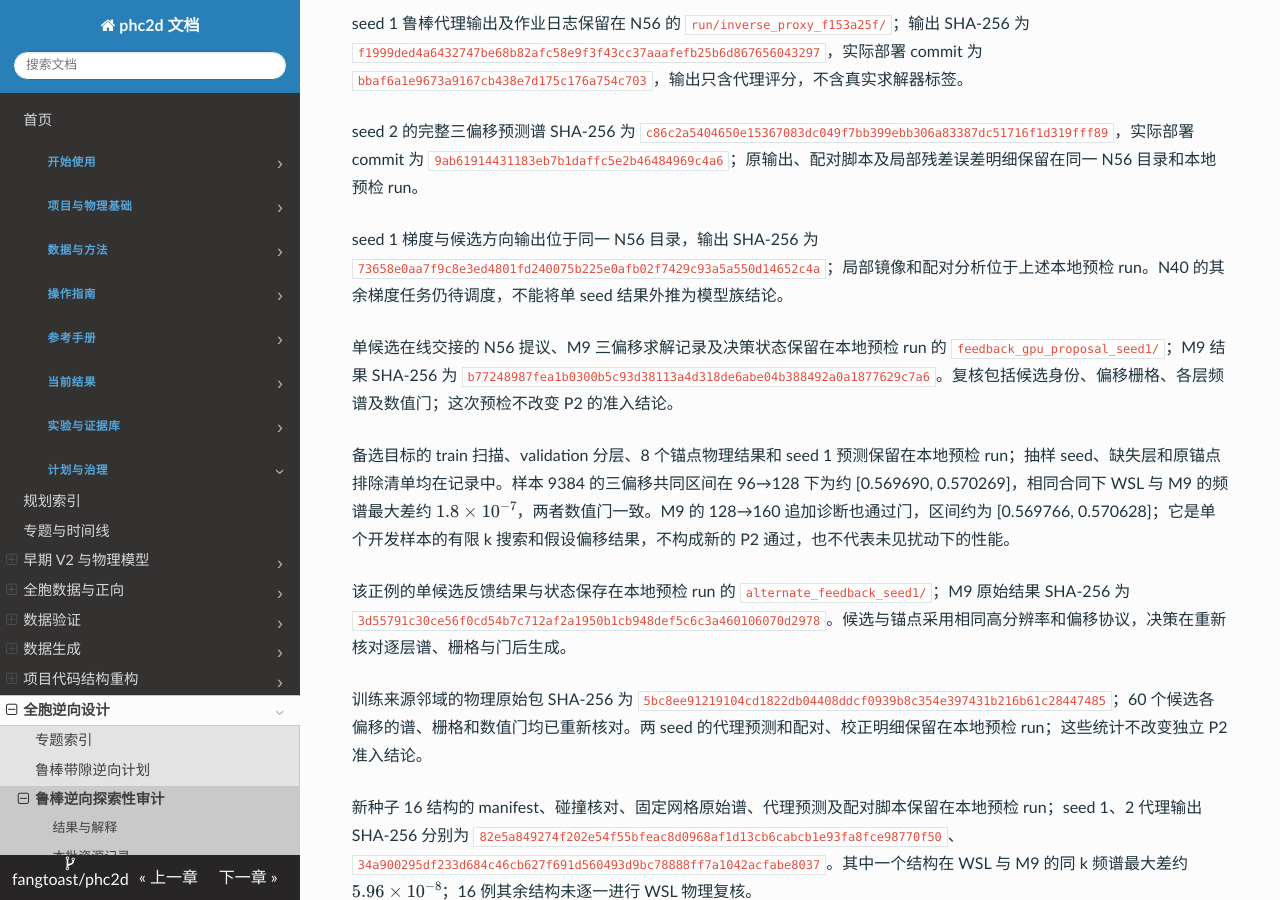
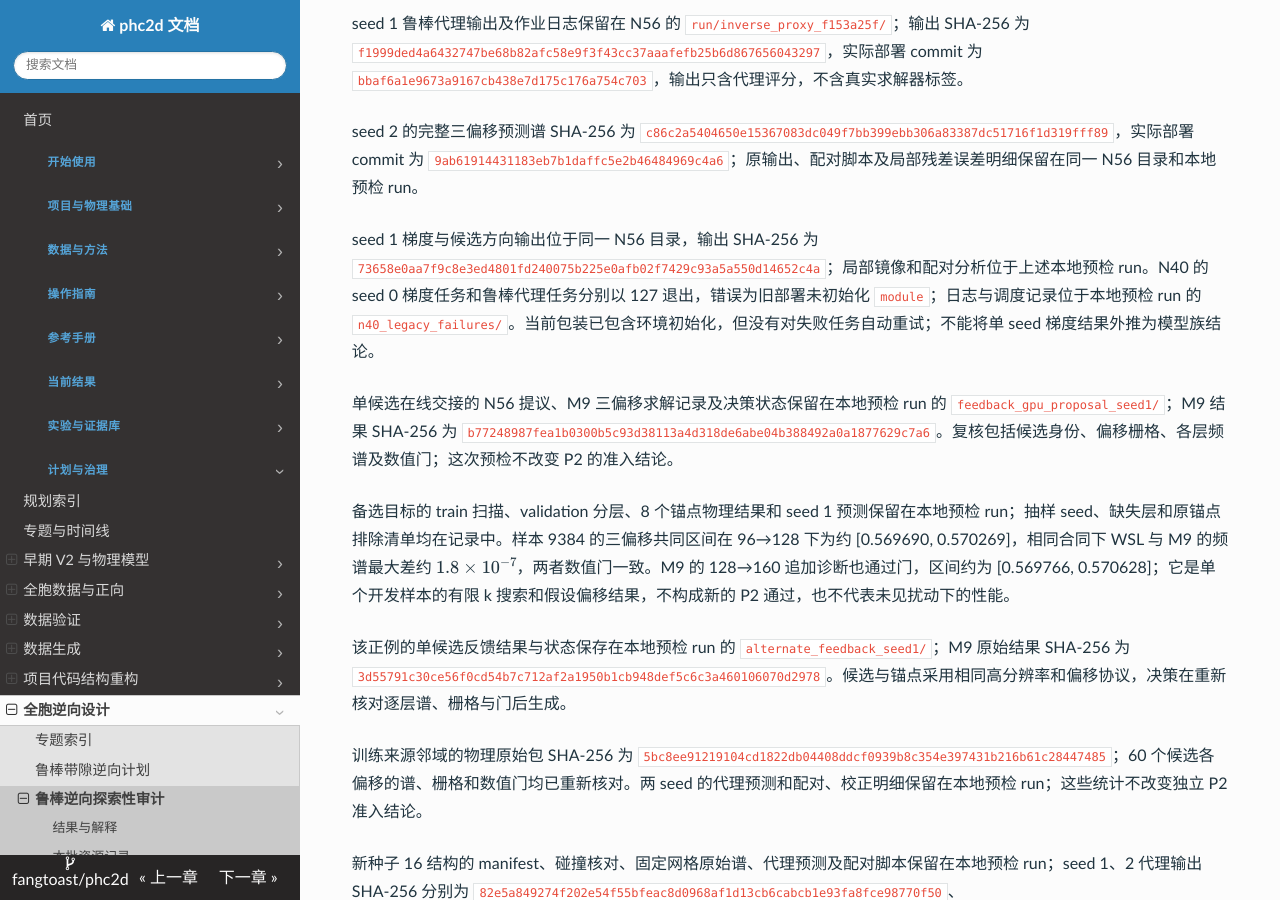
Before and after one commit to fangtoast/phc2d, an MkDocs documentation site: the page built from docs/results/inverse/鲁棒带隙逆向可用性审计.md, in a window 1280 px wide and 900 px high, scrolled down 3302 px. Built offline with MkDocs 1.6.1, drawn with Linux system fonts in a browser that asks for light colours.

Commit message:
Record N40 legacy environment failures

```diff
--- a/docs/results/inverse/鲁棒带隙逆向可用性审计.md
+++ b/docs/results/inverse/鲁棒带隙逆向可用性审计.md
@@ -106,7 +106,7 @@ seed 1 鲁棒代理输出及作业日志保留在 N56 的 `run/inverse_proxy_f15
 
 seed 2 的完整三偏移预测谱 SHA-256 为 `c86c2a5404650e15367083dc049f7bb399ebb306a83387dc51716f1d319fff89`，实际部署 commit 为 `9ab61914431183eb7b1daffc5e2b46484969c4a6`；原输出、配对脚本及局部残差误差明细保留在同一 N56 目录和本地预检 run。
 
-seed 1 梯度与候选方向输出位于同一 N56 目录，输出 SHA-256 为 `73658e0aa7f9c8e3ed4801fd240075b225e0afb02f7429c93a5a550d14652c4a`；局部镜像和配对分析位于上述本地预检 run。N40 的其余梯度任务仍待调度，不能将单 seed 结果外推为模型族结论。
+seed 1 梯度与候选方向输出位于同一 N56 目录，输出 SHA-256 为 `73658e0aa7f9c8e3ed4801fd240075b225e0afb02f7429c93a5a550d14652c4a`；局部镜像和配对分析位于上述本地预检 run。N40 的 seed 0 梯度任务和鲁棒代理任务分别以 127 退出，错误为旧部署未初始化 `module`；日志与调度记录位于本地预检 run 的 `n40_legacy_failures/`。当前包装已包含环境初始化，但没有对失败任务自动重试；不能将单 seed 梯度结果外推为模型族结论。
 
 单候选在线交接的 N56 提议、M9 三偏移求解记录及决策状态保留在本地预检 run 的 `feedback_gpu_proposal_seed1/`；M9 结果 SHA-256 为 `b77248987fea1b0300b5c93d38113a4d318de6abe04b388492a0a1877629c7a6`。复核包括候选身份、偏移栅格、各层频谱及数值门；这次预检不改变 P2 的准入结论。
 
```
